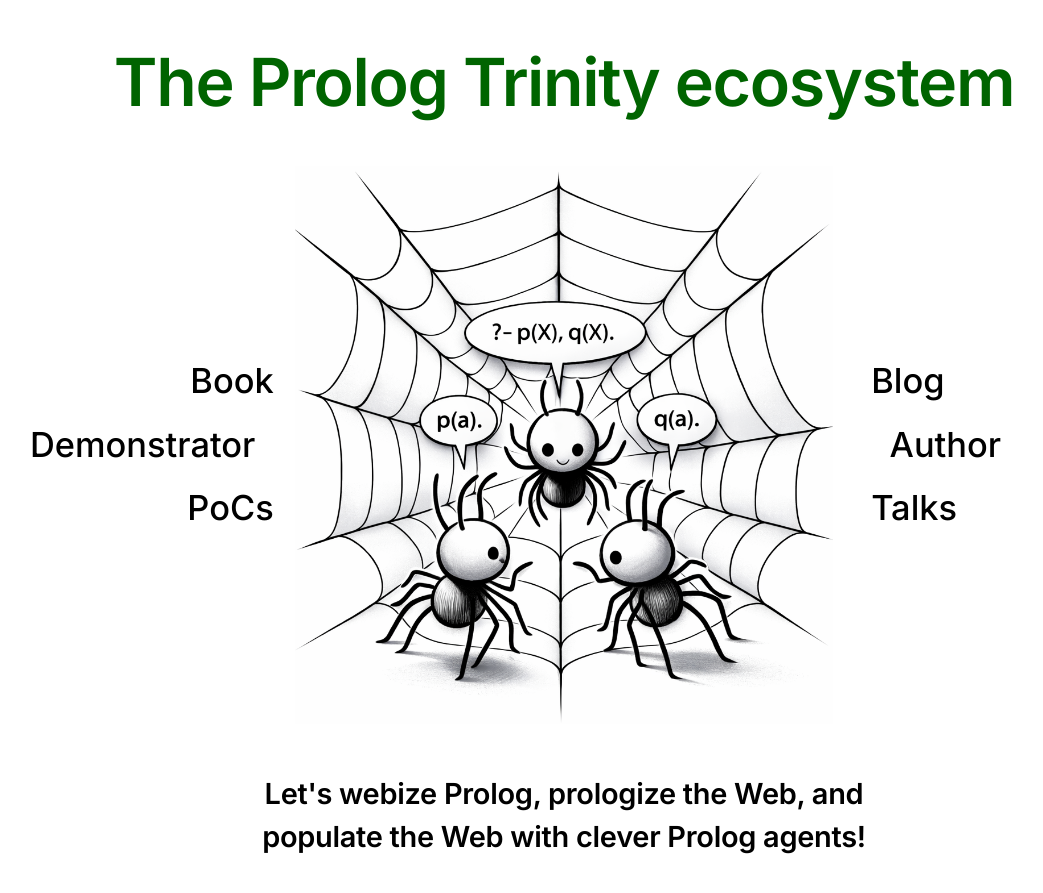
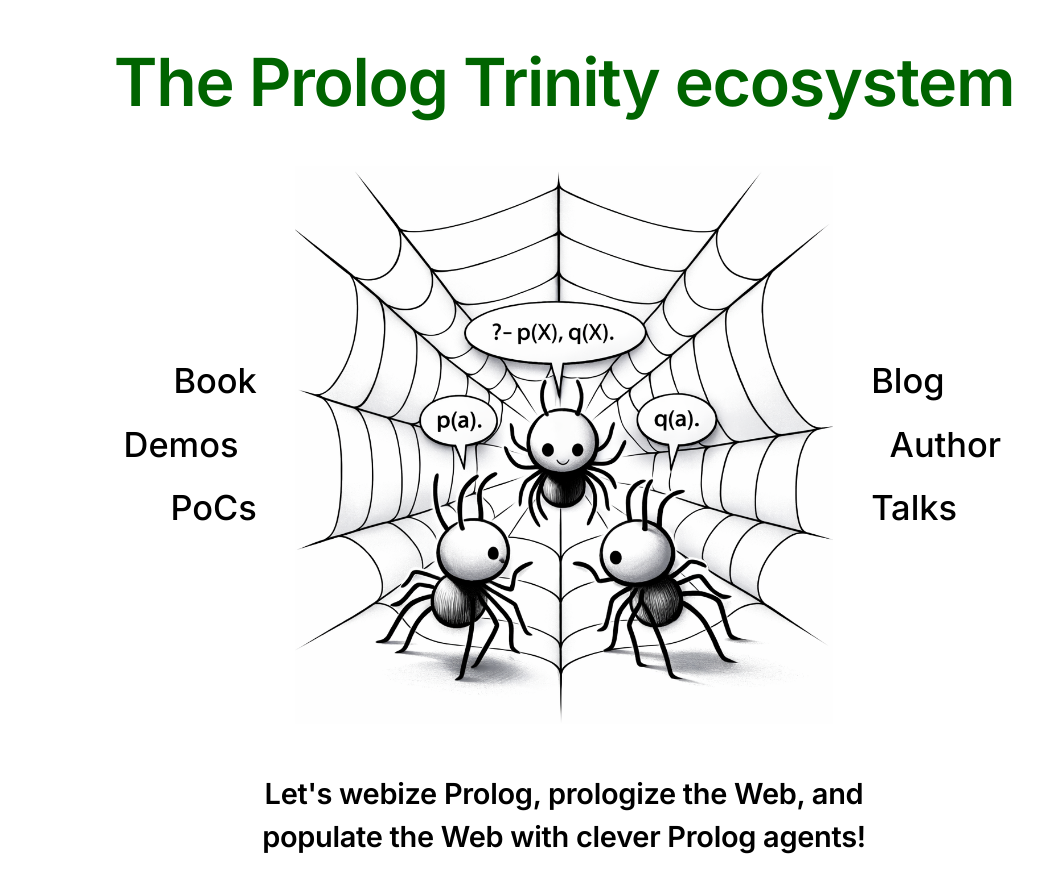
Before and after one commit to torbjornlager/book-project-home, a Jekyll site: the page index.html, which Jekyll copies as it is, in a window 1280 px wide. Shown: the top 893 px of the page, without its empty margins (76-1119 px from the left). Built offline with Jekyll 4.4.1, drawn with Linux system fonts in a browser that asks for light colours.

Commit message:
Backtrack.

```diff
--- a/index.html
+++ b/index.html
@@ -206,7 +206,7 @@
     <section class="trinity-hero__nav" aria-label="Primary navigation">
       <nav class="trinity-hero__col trinity-hero__col--left" aria-label="Primary sections">
         <a class="trinity-link" href="book.html">Book</a>
-        <a class="trinity-link" href="https://n3.elfenbenstornet.se/portal">Demonstrator&nbsp;&nbsp;</a>
+        <a class="trinity-link" href="https://n3.elfenbenstornet.se/portal">&nbsp;&nbsp;Demos&nbsp;&nbsp;</a>
         <a class="trinity-link" href="pocs.html">PoCs</a>
       </nav>
 
```
